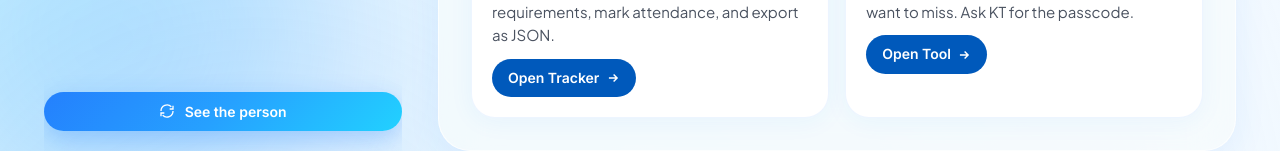
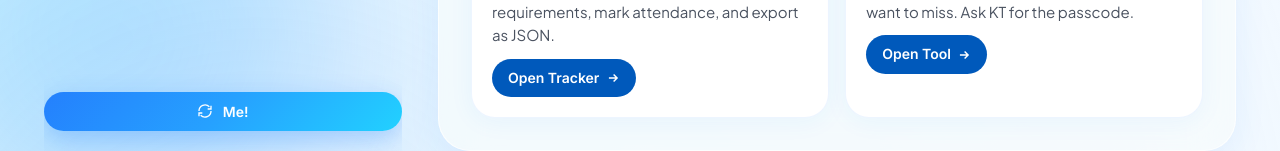
Before and after one commit to kaungthiha/kaungthiha.github.io, a Jekyll site: the page built from index.html, in a window 1280 px wide. Shown: the part 1882-2033 px from the top of the page. Built offline with Jekyll 4.4.1, drawn with Linux system fonts in a browser that asks for light colours; the list of posts is cut into pages by our own code.

Commit message:
Update index.html

```diff
--- a/index.html
+++ b/index.html
@@ -92,7 +92,7 @@ comments: false
     <!-- Primary flip CTA — desktop -->
     <button class="identity-flip" type="button" id="flip-toggle-primary" data-face-label="front" aria-label="See the person behind the work" aria-pressed="false">
       <svg viewBox="0 0 24 24" fill="none" stroke="currentColor" stroke-width="2" aria-hidden="true"><path d="M3 12a9 9 0 0 1 15.5-6.3M21 4v5h-5M21 12a9 9 0 0 1-15.5 6.3M3 20v-5h5"/></svg>
-      See the person
+      Me!
     </button>
     <button class="identity-flip" type="button" data-face-label="back" aria-label="Back to the work" aria-pressed="true">
       <svg viewBox="0 0 24 24" fill="none" stroke="currentColor" stroke-width="2" aria-hidden="true"><path d="M3 12a9 9 0 0 1 15.5-6.3M21 4v5h-5M21 12a9 9 0 0 1-15.5 6.3M3 20v-5h5"/></svg>
```
